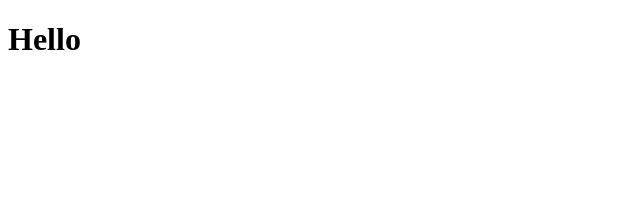
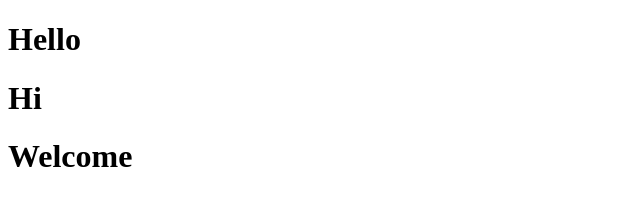
Before and after one commit to uday5252/firstrepository, a plain HTML site: page index.html in a window 1280 px wide. Shown: the whole page, without its empty margins (0-640 px from the left). Drawn offline with Linux system fonts and the light colour scheme.

Commit message:
second commit

```diff
--- a/index.html
+++ b/index.html
@@ -7,5 +7,7 @@
 </head>
 <body>
     <h1>Hello</h1>
+    <h1>Hi</h1>
+    <h1>Welcome</h1>
 </body>
 </html>
```
